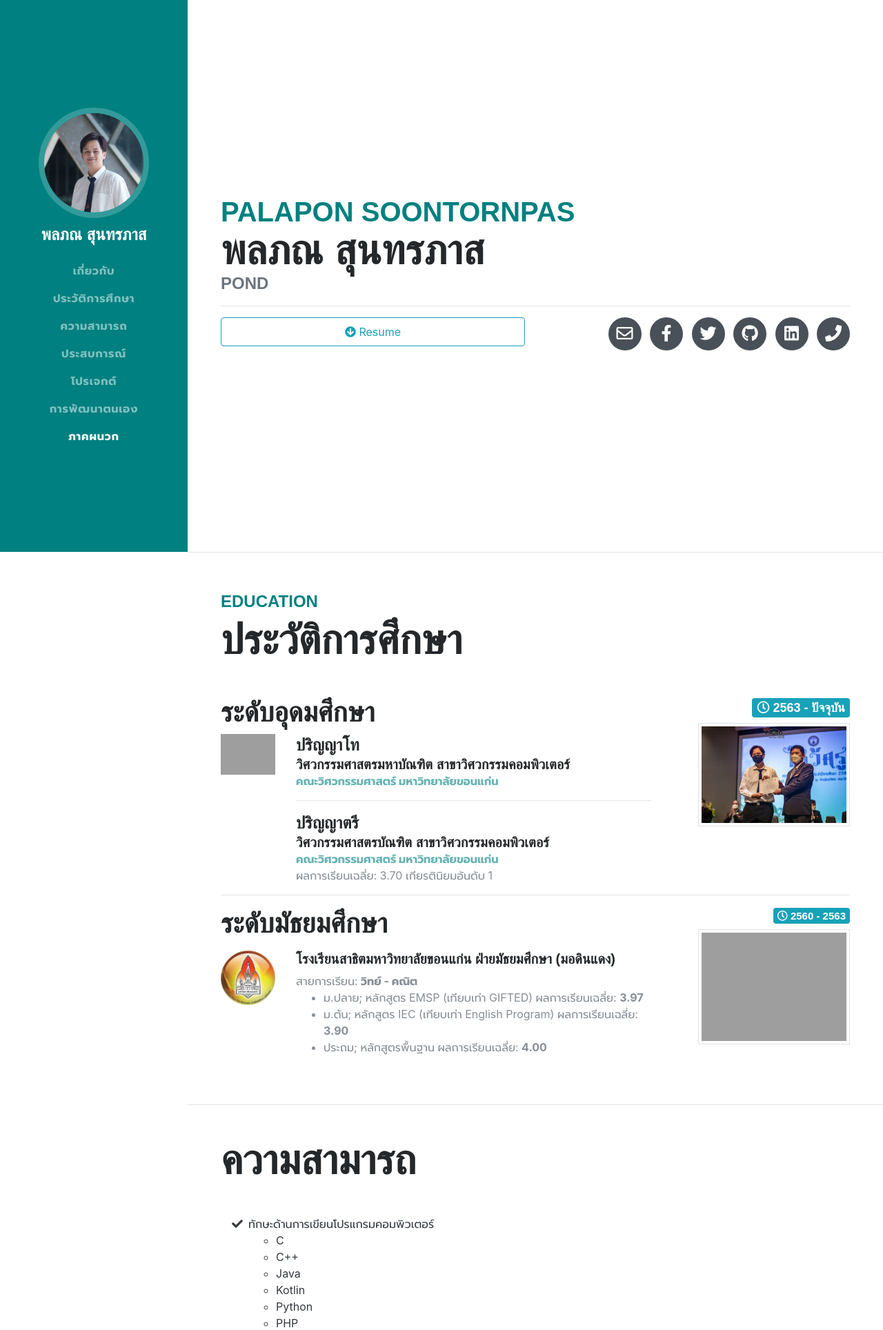
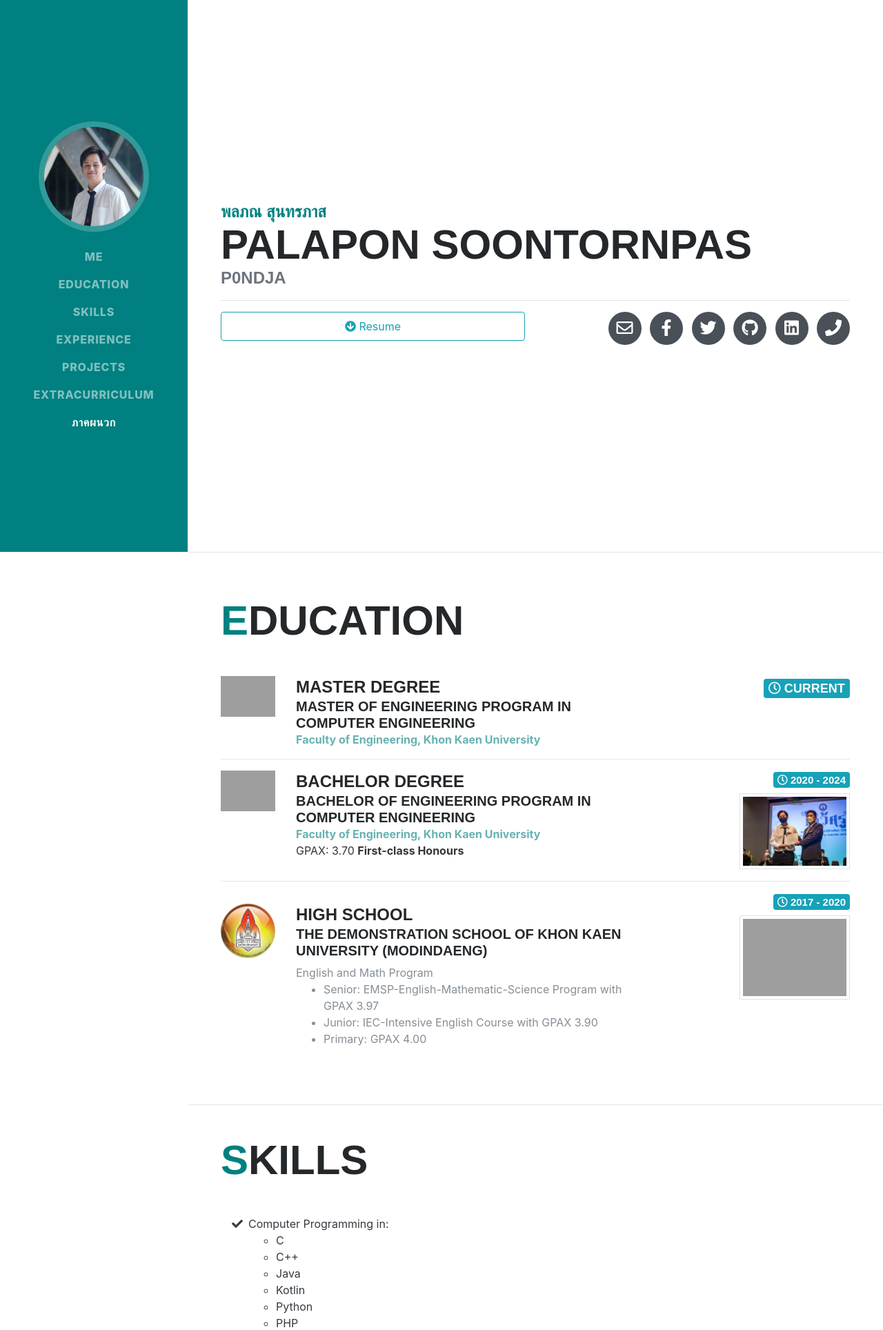
Before and after one commit to p0ndja/p0ndja.github.io, a PHP site: page / in a window 1280 px wide. Shown: the top 1928 px of the page at 69% size. Run offline with PHP 8.4, Linux system fonts and the light colour scheme; some web fonts are replaced; grey boxes are pictures that could not be loaded.

Commit message:
Localization to English

```diff
--- a/css/resume.engi.css
+++ b/css/resume.engi.css
@@ -5,7 +5,7 @@
  */
 
 body {
-  font-family: -apple-system, BlinkMacSystemFont, Inter, "Prompt", sans-serif;
+  font-family: -apple-system, BlinkMacSystemFont, Inter, "Arial", sans-serif;
   padding-top: 54px;
   color: #868e96;
 }
@@ -55,13 +55,13 @@ p {
 
 p,
 li {
-  font-family: -apple-system, BlinkMacSystemFont, Inter, "Prompt", sans-serif;
+  font-family: -apple-system, BlinkMacSystemFont, Inter, "Arial", sans-serif;
 }
 
 .subheading {
   text-transform: uppercase;
   font-weight: 500;
-  font-family: -apple-system, BlinkMacSystemFont, Inter, "Prompt", sans-serif;
+  font-family: -apple-system, BlinkMacSystemFont, Inter, "Arial", sans-serif;
   font-size: 1.5rem;
 }
 
--- a/index.html
+++ b/index.html
@@ -53,14 +53,14 @@
       id="sideNav"
     >
       <a class="navbar-brand js-scroll-trigger" href="#page-top">
-        <span class="d-block d-lg-none">Palapon Soontornpas</span>
+        <span class="d-block d-lg-none">PALAPON</span>
         <span class="d-none d-lg-block">
           <img
             class="img-fluid img-profile rounded-circle mx-auto mb-2"
             src="img/profile.jpg"
             alt=""
           />
-          <h4 style="color: white" mb-2><b>พลภณ สุนทรภาส</b></h4>
+          <!-- <h4 style="color: white" mb-2><b>p0ndja</b></h4> -->
         </span>
       </a>
       <button
@@ -77,27 +77,27 @@
       <div class="collapse navbar-collapse" id="navbarSupportedContent">
         <ul class="navbar-nav">
           <li class="nav-item">
-            <a class="nav-link js-scroll-trigger" href="#about">เกี่ยวกับ</a>
+            <a class="nav-link js-scroll-trigger" href="#about">Me</a>
           </li>
           <li class="nav-item">
             <a class="nav-link js-scroll-trigger" href="#education"
-              >ประวัติการศึกษา</a
+              >Education</a
             >
           </li>
           <li class="nav-item">
-            <a class="nav-link js-scroll-trigger" href="#talent">ความสามารถ</a>
+            <a class="nav-link js-scroll-trigger" href="#talent">Skills</a>
           </li>
           <li class="nav-item">
             <a class="nav-link js-scroll-trigger" href="#experience"
-              >ประสบการณ์</a
+              >Experience</a
             >
           </li>
           <li class="nav-item">
-            <a class="nav-link js-scroll-trigger" href="#interests">โปรเจกต์</a>
+            <a class="nav-link js-scroll-trigger" href="#interests">Projects</a>
           </li>
           <li class="nav-item">
             <a class="nav-link js-scroll-trigger" href="#selfdev"
-              >การพัฒนาตนเอง</a
+              >Extracurriculum</a
             >
           </li>
           <li class="nav-item">
@@ -114,14 +114,14 @@
       >
         <div class="w-100">
           <div class="d-block d-md-none">
-            <h3 class="mb-0 text-primary"><b>Palapon Soontornpas</b></h3>
-            <h3 class="mb-0"><b>พลภณ สุนทรภาส</b></h3>
-            <p class="mb-0 text-secondary"><b>Pond</b></p>
+            <h3 class="mb-0 text-primary"><b>พลภณ สุนทรภาส</b></h3>
+            <h3 class="mb-0"><b>PALAPON SOONTORNPAS</b></h3>
+            <p class="mb-0 text-secondary"><b>p0ndja</b></p>
           </div>
           <div class="d-md-block d-none">
-            <h3 class="mb-0 text-primary"><b>Palapon Soontornpas</b></h3>
-            <h2 class="mb-0"><b>พลภณ สุนทรภาส</b></h2>
-            <h4 class="mb-0 text-secondary"><b>Pond</b></h4>
+            <h4 class="mb-0 text-primary"><b>พลภณ สุนทรภาส</b></h4>
+            <h2 class="mb-0"><b>PALAPON SOONTORNPAS</b></h2>
+            <h4 class="mb-0 text-secondary"><b>p0ndja</b></h4>
           </div>
           <hr />
           <div class="row">
@@ -165,47 +165,78 @@
         id="education"
       >
         <div class="w-100">
-          <h4 class="text-primary"><b>Education</b></h4>
-          <h2 class="mb-5"><b>ประวัติการศึกษา</b></h2>
+          <!-- <h4 class="text-primary"><b>ประวัติการศึกษา</b></h4> -->
+          <h2 class="mb-5"><b><span class="text-primary">E</span>ducation</b></h2>
           <div
             class="resume-item d-flex flex-column flex-md-row justify-content-between"
           >
             <div class="resume-content md-1">
-              <h3>ระดับอุดมศึกษา</h3>
               <div class="row">
                 <div class="col-4 col-md-2">
                   <img src="img/enkku.png" class="img img-fluid" />
                 </div>
                 <div class="col-8 col-md-10">
-                  <h4 class="mb-0">ปริญญาโท</h4>
+                  <h4 class="mb-0">Master Degree</h4>
                   <h5 class="mb-0">
-                    วิศวกรรมศาสตรมหาบัณฑิต สาขาวิศวกรรมคอมพิวเตอร์
+                    Master of Engineering Program in Computer Engineering
                   </h5>
-                  <a href="gear.kku.ac.th" target="_blank"
-                    ><b>คณะวิศวกรรมศาสตร์ มหาวิทยาลัยขอนแก่น</b></a
+                  <a href="//www.en.kku.ac.th" target="_blank"
+                    ><b>Faculty of Engineering, Khon Kaen University</b></a
                   ><br />
-                  <hr />
-                  <h4 class="mb-0">ปริญญาตรี</h4>
-                  <h5 class="mb-0">
-                    วิศวกรรมศาสตรบัณฑิต สาขาวิศวกรรมคอมพิวเตอร์
-                  </h5>
-                  <a href="gear.kku.ac.th" target="_blank"
-                    ><b>คณะวิศวกรรมศาสตร์ มหาวิทยาลัยขอนแก่น</b></a
-                  ><br />ผลการเรียนเฉลี่ย: 3.70 เกียรตินิยมอันดับ 1
                 </div>
               </div>
             </div>
             <div class="resume-date text-md-right">
               <h4>
                 <span class="badge badge-info text-white"
-                  ><i class="far fa-clock"></i> 2563 - ปัจจุบัน</span
+                  ><i class="far fa-clock"></i> Current</span
                 >
               </h4>
+              <!-- <a class="pop" data-toggle="modal" data-target="#pic"
+                ><img
+                  class="img img-fluid border p-1"
+                  src="img/295337927_596976365332619_1956316126978218997_n.jpg"
+                  style="max-width: 220px"
+              /></a> -->
+              <!--div class="col-12 col-md-6">
+                            <img  src="img/" class="img img-fluid p-1" />
+                        </div-->
+            </div>
+          </div>
+          <hr />
+
+          <div
+            class="resume-item d-flex flex-column flex-md-row justify-content-between"
+          >
+            <div class="resume-content md-1">
+              <div class="row">
+                <div class="col-4 col-md-2">
+                  <img src="img/enkku.png" class="img img-fluid" />
+                </div>
+                <div class="col-8 col-md-10">
+                  <h4 class="mb-0">Bachelor Degree</h4>
+                  <h5 class="mb-0">
+                    Bachelor of Engineering Program in Computer Engineering
+                  </h5>
+                  <p>
+                    <a href="//www.en.kku.ac.th" target="_blank"
+                      ><b>Faculty of Engineering, Khon Kaen University</b></a
+                    ><br />GPAX: 3.70 <b>First-class Honours</b>
+                  </p>
+                </div>
+              </div>
+            </div>
+            <div class="resume-date text-md-right">
+              <h5>
+                <span class="badge badge-info text-white"
+                  ><i class="far fa-clock"></i> 2020 - 2024</span
+                >
+              </h5>
               <a class="pop" data-toggle="modal" data-target="#pic"
                 ><img
                   class="img img-fluid border p-1"
                   src="img/295337927_596976365332619_1956316126978218997_n.jpg"
-                  style="max-width: 220px"
+                  style="max-width: 160px"
               /></a>
               <!--div class="col-12 col-md-6">
                             <img  src="img/" class="img img-fluid p-1" />
@@ -217,7 +248,6 @@
             class="resume-item d-flex flex-column flex-md-row justify-content-between"
           >
             <div class="resume-content md-1">
-              <h3>ระดับมัธยมศึกษา</h3>
               <div class="subheading mb-3">
                 <span class="badge badge-info"></span>
               </div>
@@ -226,22 +256,20 @@
                   <img src="img/smdlogo.png" class="img img-fluid" />
                 </div>
                 <div class="col-8 col-md-10">
+                  <h4 class="mb-0">High School</h4>
                   <h5>
-                    โรงเรียนสาธิตมหาวิทยาลัยขอนแก่น ฝ่ายมัธยมศึกษา (มอดินแดง)
+                    The Demonstration School of Khon Kaen University <span class="text-nowrap">(Modindaeng)</span>
                   </h5>
-                  สายการเรียน: <b>วิทย์ - คณิต</b>
+                  English and Math Program</b>
                   <ul>
                     <li>
-                      ม.ปลาย; หลักสูตร EMSP (เทียบเท่า GIFTED) ผลการเรียนเฉลี่ย:
-                      <b>3.97</b>
+                      Senior: EMSP-English-Mathematic-Science Program with GPAX 3.97
                     </li>
                     <li>
-                      ม.ต้น; หลักสูตร IEC (เทียบเท่า English Program)
-                      ผลการเรียนเฉลี่ย:
-                      <b>3.90</b>
+                      Junior: IEC-Intensive English Course with GPAX 3.90
                     </li>
                     <li>
-                      ประถม; หลักสูตรพื้นฐาน ผลการเรียนเฉลี่ย: <b>4.00</b>
+                      Primary: GPAX 4.00
                     </li>
                   </ul>
                 </div>
@@ -250,14 +278,14 @@
             <div class="resume-date text-md-right">
               <h5>
                 <span class="badge badge-info text-white"
-                  ><i class="far fa-clock"></i> 2560 - 2563</span
+                  ><i class="far fa-clock"></i> 2017 - 2020</span
                 >
               </h5>
               <a class="pop" data-toggle="modal" data-target="#pic"
                 ><img
                   class="img img-fluid border p-1"
                   src="img/IMG_2532.min.jpg"
-                  style="max-width: 220px"
+                  style="max-width: 160px"
               /></a>
             </div>
           </div>
@@ -271,11 +299,11 @@
         id="talent"
       >
         <div class="w-100">
-          <h2 class="mb-5">ความสามารถ</h2>
+          <h2 class="mb-5"><span class="text-primary">S</span>kills</h2>
           <ul class="fa-ul mb-3 text-dark">
             <li>
               <i class="fa-li fa fa-check"></i>
-              ทักษะด้านการเขียนโปรแกรมคอมพิวเตอร์
+              Computer Programming in:
             </li>
             <ul>
               <li>C</li>
@@ -292,8 +320,7 @@
               <li>Lua</li>
             </ul>
             <li>
-              <i class="fa-li fa fa-check"></i> ทักษะการฟัง พูด อ่าน เขียน
-              ภาษาอังกฤษ (B2 High), ภาษาไทย (Native), ภาษาญี่ปุ่น (Elementary)
+              <i class="fa-li fa fa-check"></i> Communication Skill in Thai (Native), English (B2 High), and Japanese (Elementary)
             </li>
             <div class="row mb-1">
               <div class="col-12 col-md-8 text-center">
@@ -308,19 +335,17 @@
               </div>
             </div>
             <li>
-              <i class="fa-li fa fa-check"></i> ทักษะการพูดเพื่อการสอน,
-              การนำเสนอ, และการพูดในที่สาธารณะ
-            </li>
-            <li>
-              <i class="fa-li fa fa-check"></i> ทักษะการวางแผนและบริหารธุรกิจ
-              (เบื้องต้น)
-            </li>
-            <li>
-              <i class="fa-li fa fa-check"></i> ทักษะการจัดการเวที (พิธีกร,
-              ออกแบบสื่อ, และจัดการเครื่องเสียง)
-            </li>
-            <li><i class="fa-li fa fa-check"></i> ทักษะการตรวจสอบเอกสาร</li>
-            <li><i class="fa-li fa fa-check"></i> ทักษะการถ่ายภาพและตัดต่อ</li>
+              <i class="fa-li fa fa-check"></i> Communication Skill for Lecturing, Presenting, and Public Speaking
+            </li>
+            <li>
+              <i class="fa-li fa fa-check"></i> Business Management Skill (Basic)
+            </li>
+            <li>
+              <i class="fa-li fa fa-check"></i> Stage Management Skill (MC, Graphic Design, Video Editing, Audio Visual, etc.)
+            </li>
+            <li><i class="fa-li fa fa-check"></i> Proofreading Skill</li>
+            <li><i class="fa-li fa fa-check"></i> Photographing Skill</li>
+            <li><i class="fa-li fa fa-check"></i> Video Editing Skill</li>
           </ul>
         </div>
       </section>
@@ -332,7 +357,7 @@
         id="experience"
       >
         <div class="w-100">
-          <h2 class="mb-5">ประสบการณ์</h2>
+          <h2 class="mb-5"><span class="text-primary">E</span>xperience</h2>
           <div
             class="resume-item d-flex flex-column flex-md-row justify-content-between mb-3"
           >
```
